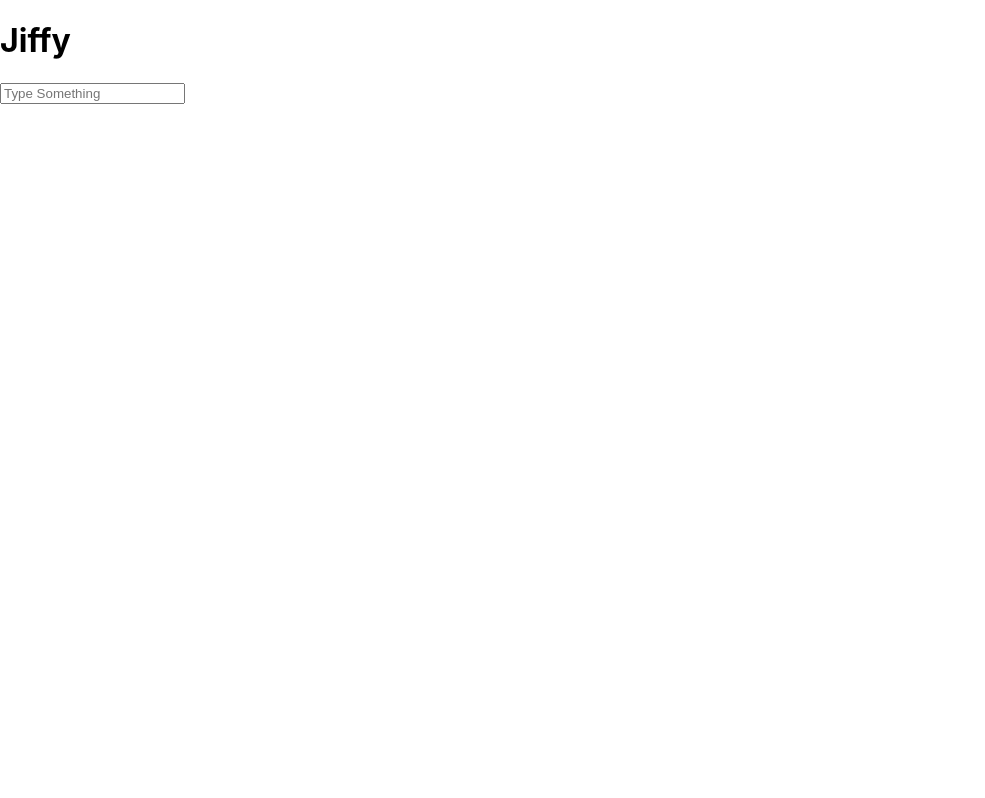
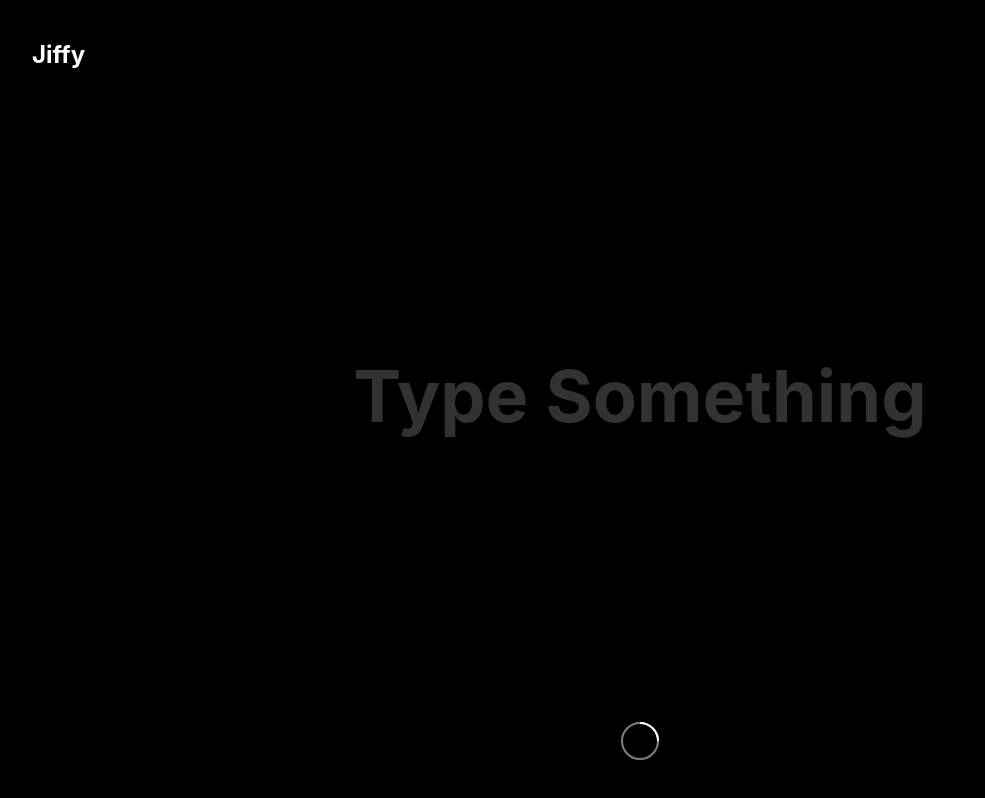
Before and after one commit to hzlpz/giphy-site, a React (Create React App) app: page / in a window 1280 px wide. Shown: the whole page, without its empty margins (0-985 px from the left). Built offline with nearby package versions, Linux system fonts and the light colour scheme.

Commit message:
added state to hadnleChange component

```diff
--- a/src/App.js
+++ b/src/App.js
@@ -1,4 +1,7 @@
 import React, {Component} from 'react';
+import './css/main.css';
+import loader from './assets/loader.svg'
+
 
 
 
@@ -8,25 +11,73 @@ const Header = () => (
   </div>
 );
 
+const UserHint = ({loading = true, hintText}) => (
+  <div className="user-hint">
+    {/* Here we check whether we have a loading state and render our spinner or hint text */}
+    {loading ?
+    <img className="block mx-auto" src={loader}/> :
+     hintText}
+  </div>
+);
+
 
 class App extends Component {
+
+  constructor(props) {
+    super(props);
+    this.state = {
+      searchTerm: '',
+      hintText: ''
+    };
+  }
+
   // with create react app we can write methods as arrow
   //functions, meaning we don't need the constructor and bind
+
   handleChange = event =>  {
     const {value} = event.target;
-    console.log(value);
-    if (value.lenght > 2) {
+    // by setting the searchTerm in our state and also using that
+    // on the input as the value, we have created what is called
+    // a controlled input
+    this.setState((prevState, props) => ({
+      // we take our old props and spread them out after
+      ...prevState,
+      searchTerm: value,
+      hintText: value.length > 2 ? `Hit enter to search ${value}` : ''
+    }));
+      // and then we overwrite the ones we want after
+    if (value.length > 2) {
       console.log('this is a valid search term');
     }
   };
+
+
+  handleKeyPress = event => {
+    const {value} = event.target;
+  // when we have 2 or more characters in our search box
+  // and we have also pressed enter, we then want to run a search
+    if (value.length > 2 && event.key === "Enter") {
+      alert(`search for ${value}`);
+    }
+  }
+
+
   render() {
+    const { searchTerm } = this.state
     return (
       <div className="page">
         <Header />
         <div className="search grid">
           {/* images go here */}
-          <input className="input grid-item" placeholder="Type Something" onChange={this.handleChange}/>
+          <input className="input grid-item"
+          placeholder="Type Something"
+          onChange={this.handleChange}
+          onKeyPress={this.handleKeyPress}
+          value={searchTerm}
+          />
         </div>
+        {/* here we pass our userHint all of our state using a spread operator */}
+        <UserHint {...this.state}/>
       </div>
     );
   }
--- /dev/null
+++ b/src/css/main.css
@@ -0,0 +1,133 @@
+*:before,
+*:after,
+* {
+  box-sizing: border-box;
+}
+
+body {
+  -webkit-font-smoothing: antialiased;
+  font-family: -apple-system, 'Helvetica Neue', sans-serif;
+  font-weight: bold;
+  font-size: 24px;
+  color: #fff;
+  background-color: #000;
+  margin: 0;
+}
+
+input,
+textarea {
+  -webkit-font-smoothing: antialiased;
+  font: inherit;
+  color: #fff;
+}
+
+button {
+  background: none;
+  border: none;
+  cursor: pointer;
+  outline: none;
+  padding: 0;
+}
+
+.page {
+  min-height: 100vh;
+  padding: 5vh 2rem;
+  display: flex;
+  flex-direction: column;
+}
+
+.header {
+  line-height: 50px;
+}
+
+/* utils */
+.block {
+  display: block;
+}
+
+.mx-auto {
+  margin-left: auto;
+  margin-right: auto;
+}
+
+.search {
+  margin: auto;
+}
+
+.title {
+  margin: 0;
+  font-size: 24px;
+}
+
+.input {
+  background: none;
+  font-size: 72px;
+  width: calc(100vw - 4rem);
+  border: none;
+  outline: none;
+  text-align: center;
+  padding: 0;
+}
+
+.input::placeholder {
+  color: #323232;
+}
+
+.grid {
+  display: grid;
+  place-items: center;
+}
+
+.grid-item {
+  grid-area: 1/1;
+}
+
+.user-hint {
+  text-align: center;
+  font-size: 24px;
+  line-height: 38px;
+  min-height: 38px;
+}
+
+.video {
+  background-color: #000;
+  display: block;
+  width: 100%;
+  max-width: 480px;
+  max-height: 480px;
+  box-shadow: 0 0 40px 0px rgba(0, 0, 0, 0.68);
+  opacity: 0;
+  transform: scale(0) rotate(0deg);
+  transition: all 0.5s cubic-bezier(0.215, 0.61, 0.355, 1);
+  outline: 1px solid transparent;
+}
+
+.loaded {
+  opacity: 1;
+  transform: scale(1) rotate(0deg);
+}
+
+.loaded:nth-of-type(2n) {
+  transform: scale(1) rotate(5deg);
+}
+
+.loaded:nth-of-type(3n) {
+  transform: scale(1) rotate(-5deg);
+}
+
+.loaded:nth-of-type(4n) {
+  transform: scale(1) rotate(7deg);
+}
+
+@media (max-width: 480px) {
+  .user-hint,
+  .title {
+    font-size: 18px;
+  }
+  .page {
+    padding: 2rem;
+  }
+  .input {
+    font-size: 36px;
+  }
+}
```
Also changed, not shown: src/assets/close-icon.svg (renamed from assets/close-icon.svg), src/assets/loader.svg (renamed from assets/loader.svg).
